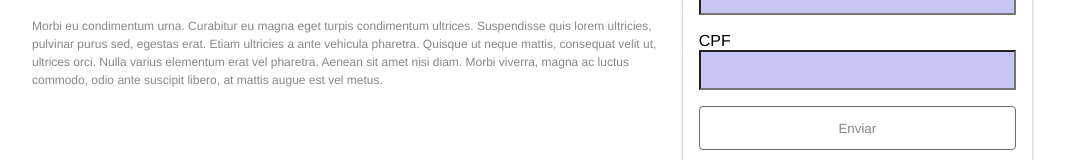
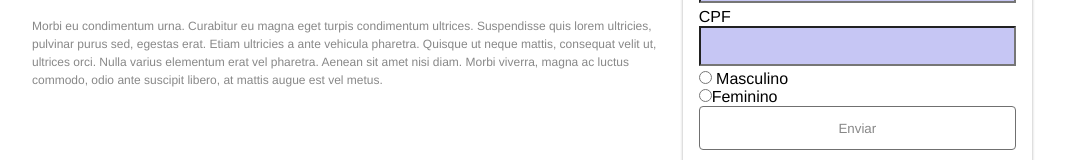
Before and after one commit to Cindy-Ariel/Desafio_Linx_Impulse, a React (Vite) app in the folder vite-project/: page / in a window 1280 px wide. Shown: the part 460-620 px from the top of the page, without its empty margins (108-1173 px from the left). Built offline with nearby package versions, Linux system fonts and the light colour scheme.

Commit message:
Inserindo input radio no index do componente Inscricao

```diff
--- a/vite-project/src/components/Inscricao/index.jsx
+++ b/vite-project/src/components/Inscricao/index.jsx
@@ -8,7 +8,22 @@ export function Inscricao() {
       <Input nome="Seu nome:" />
       <Input nome="Email:" />
       <Input nome="CPF" />
-      <Botao aoClicar={() => console.log('envidado')} nome="Enviar" />
+
+      <div className={S.inputRadios}>
+
+        <div>
+          <input type="radio" name="webmaster" value="Masculino" />
+          <label htmlFor="Masculino"> Masculino</label>
+        </div>
+
+        <div>
+          <input type="radio" name="webmaster" value="Feminino" />
+          <label htmlFor="Feminino">Feminino </label>
+        </div>
+
+      </div>
+
+      <Botao nome="Enviar" />
     </div>
 
   )
```
